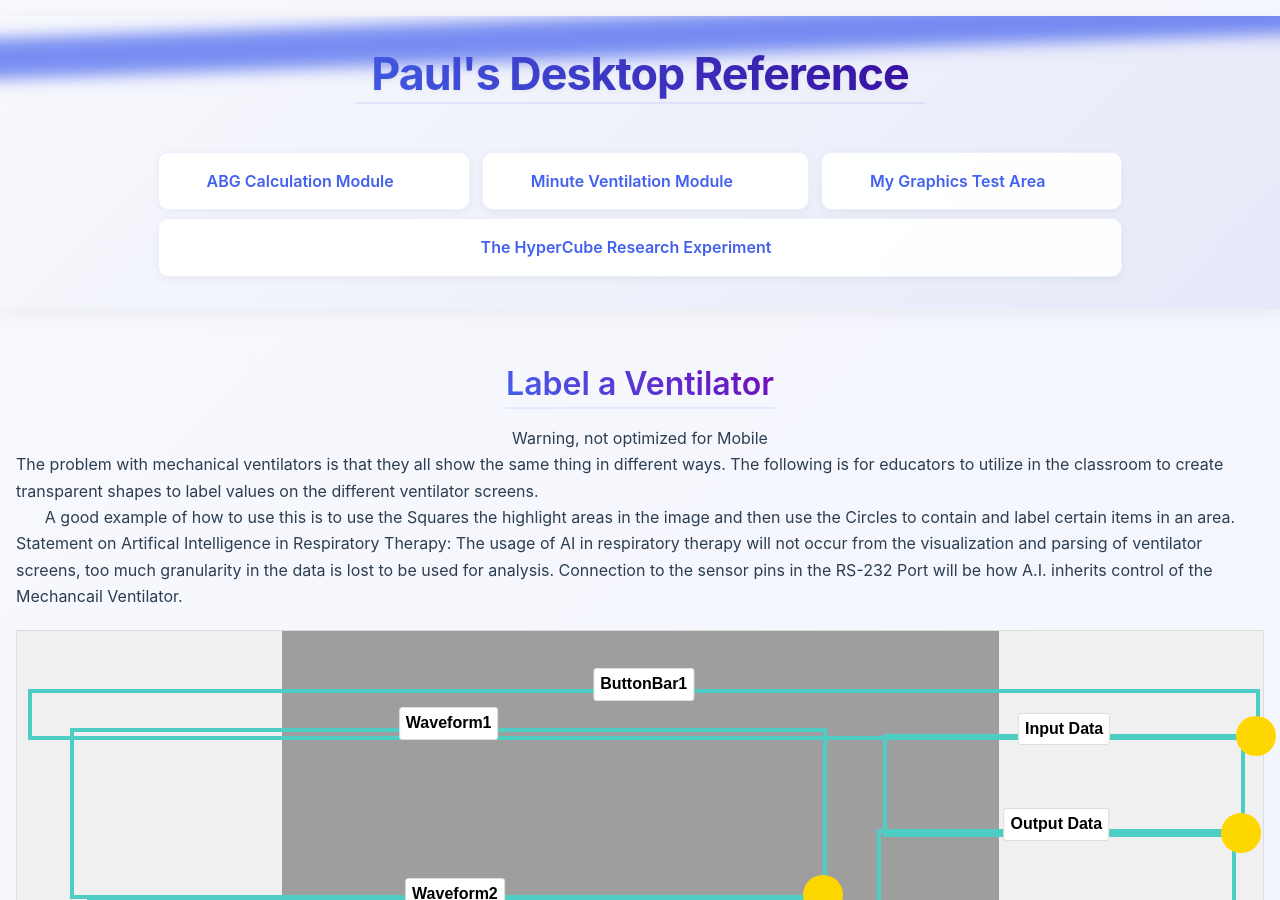
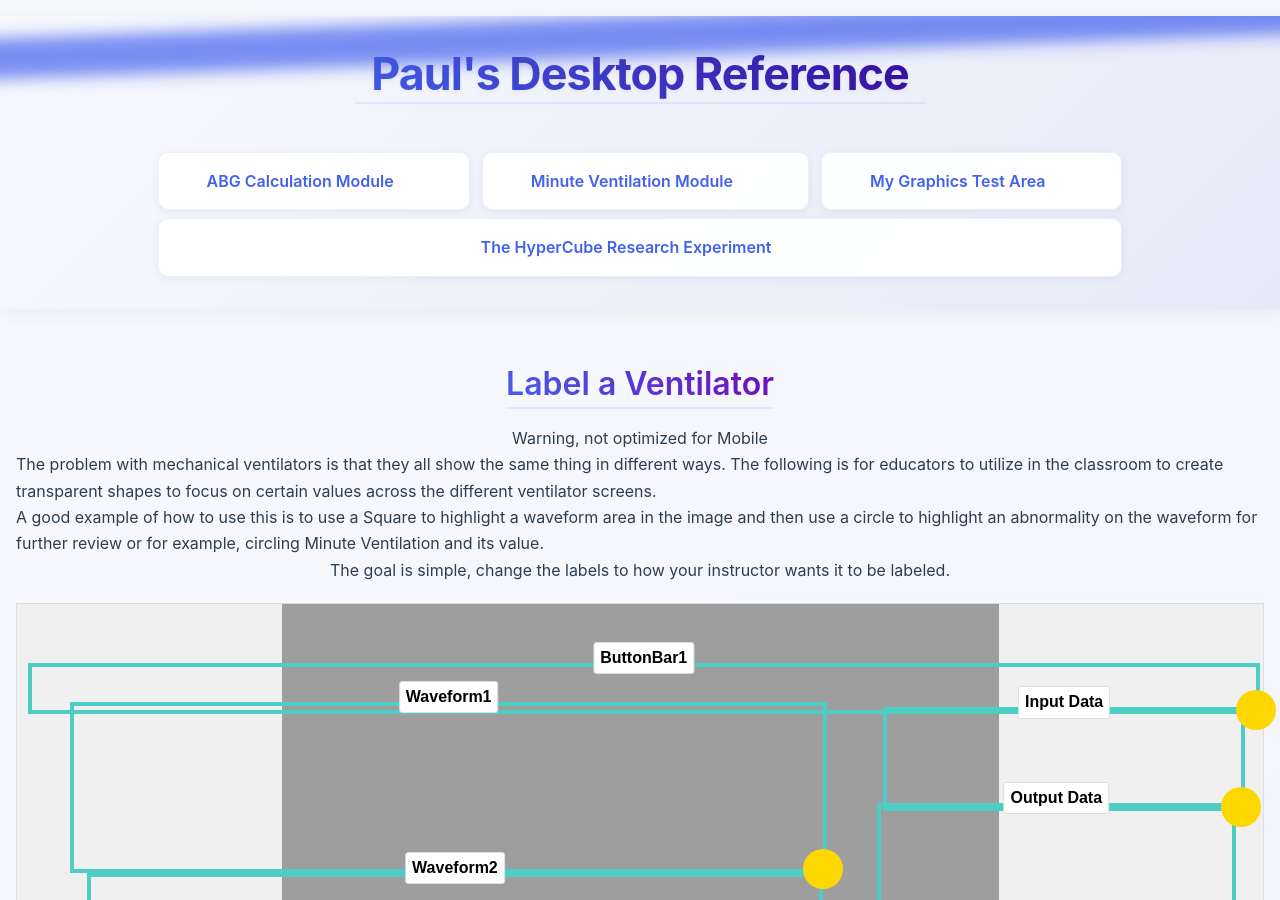
Before and after one commit to ZBZFirst/info, a Jekyll site: the page built from graphics/graphics2.md, in a window 1280 px wide and 900 px high. Built offline with Jekyll 4.4.1, drawn with Linux system fonts in a browser that asks for light colours.

Commit message:
Update graphics2.md

```diff
--- a/graphics/graphics2.md
+++ b/graphics/graphics2.md
@@ -156,10 +156,11 @@ title: Label a Vent
 <h1>Label a Ventilator</h1>
 <p>Warning, not optimized for Mobile</p>
 
-<p>The problem with mechanical ventilators is that they all show the same thing in different ways. The following is for educators to utilize in the classroom to create transparent shapes to label values on the different ventilator screens.</p>
-<p>A good example of how to use this is to use the Squares the highlight areas in the image and then use the Circles to contain and label certain items in an area.</p>
+<p>The problem with mechanical ventilators is that they all show the same thing in different ways. The following is for educators to utilize in the classroom to create transparent shapes to focus on certain values across the different ventilator screens.</p>
 
-<p>Statement on Artifical Intelligence in Respiratory Therapy: The usage of AI in respiratory therapy will not occur from the visualization and parsing of ventilator screens, too much granularity in the data is lost to be used for analysis. Connection to the sensor pins in the RS-232 Port will be how A.I. inherits control of the Mechancail Ventilator.</p>
+<p>A good example of how to use this is to use a Square to highlight a waveform area in the image and then use a circle to highlight an abnormality on the waveform for further review or for example, circling Minute Ventilation and its value.</p>
+
+<p>The goal is simple, change the labels to how your instructor wants it to be labeled.</p>
 
 <div class="shape-container" id="shapeContainer">
     <!-- Initial shapes will be added here dynamically -->
```
